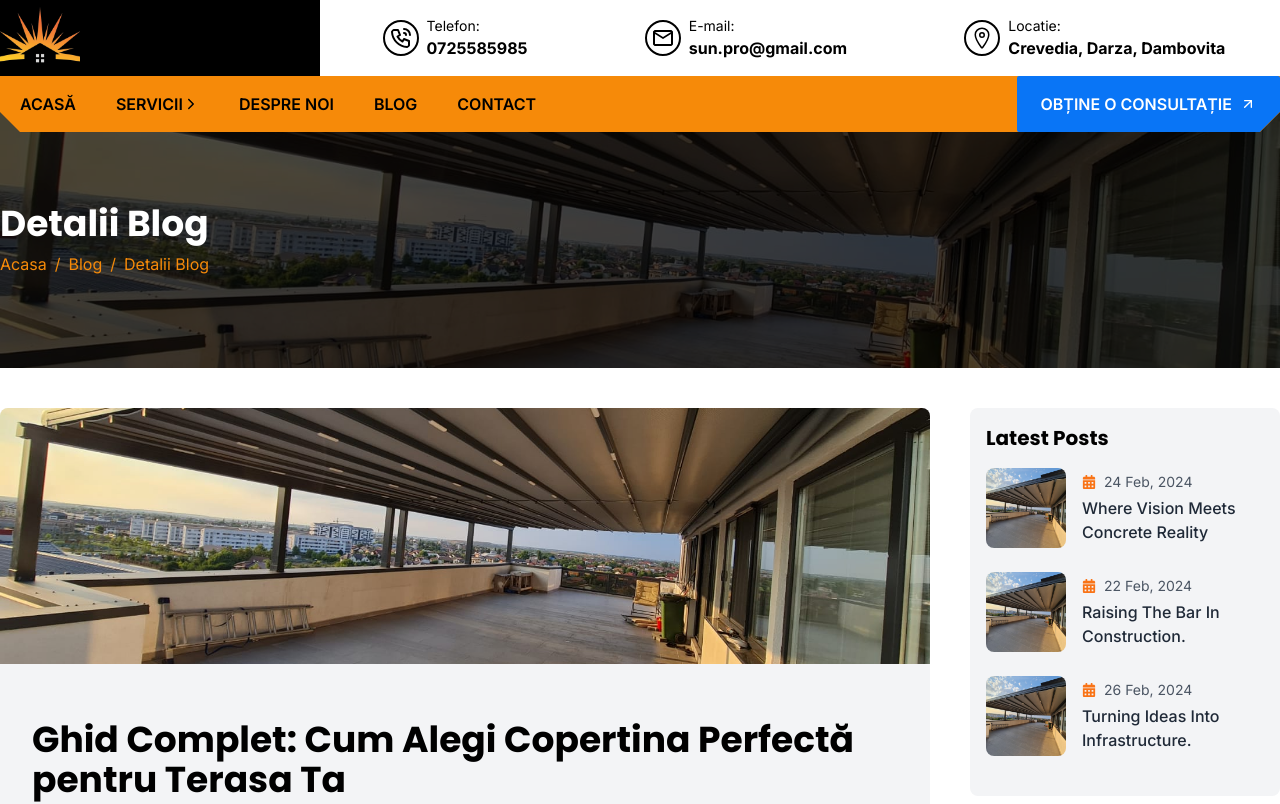
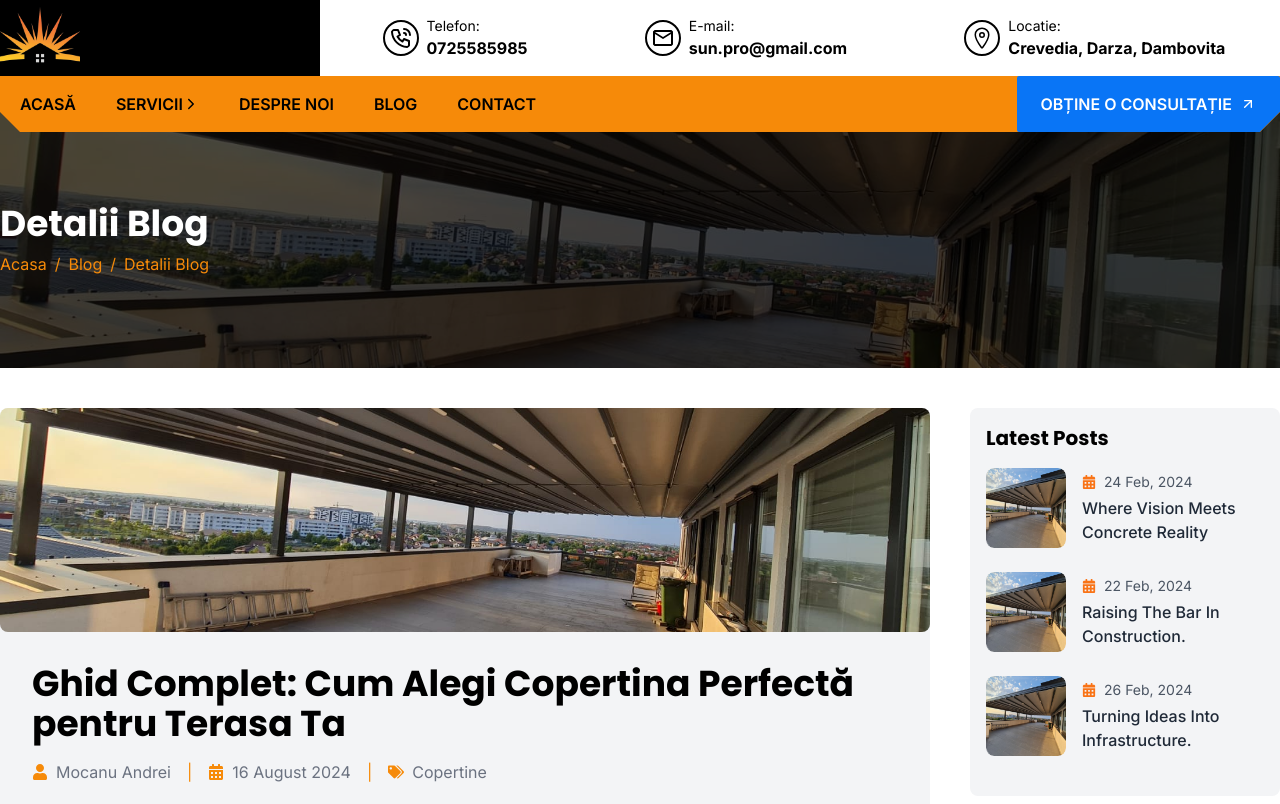
Before and after one commit to mocanuandrei1/sun-pro-2, a Next.js app: page /blog/detalii-blog in a window 1280 px wide. Shown: the top 804 px of the page. Built offline with nearby package versions, Linux system fonts and the light colour scheme.

Commit message:
Refactor image handling in BlogPost and RecentPosts components

```diff
--- a/src/app/(pageLayout)/blog/detalii-blog/page.js
+++ b/src/app/(pageLayout)/blog/detalii-blog/page.js
@@ -9,13 +9,17 @@ export default function BlogPost() {
       {/* Secțiunea principală - Conținutul blogului */}
       <article className="w-3/4">
         <div className="bg-gray-100 mb-6 rounded-lg ">
-          <div className="relative h-64 w-full mb-6 rounded-t-lg ">
+          <div className="relative overflow-hidden group">
+            {/* Imaginea principală */}
             <Image
               src="/Hero1.jpg"
               alt="Ghid Complet: Cum Alegi Copertina Perfectă pentru Terasa Ta"
-              layout="fill"
-              objectFit="cover"
-              className="rounded-t-lg transition-transform duration-500 group-hover:scale-105"
+              width={800}
+              height={600}
+              className="w-full h-56 object-cover rounded-lg transition-transform duration-500 group-hover:scale-105"
+              sizes="(max-width: 768px) 100vw,
+         (max-width: 1200px) 50vw,
+         33vw"
             />
             <div className="vertical-rect"></div>
           </div>
--- a/src/components/RecentPosts.js
+++ b/src/components/RecentPosts.js
@@ -32,14 +32,15 @@ export default function RecentPosts() {
           {posts.map((post, index) => (
             <li key={index} className="mb-6 flex items-center">
               <div className="w-20 h-20 flex-shrink-0">
-                <div className="relative w-full h-full rounded-lg ">
+                <div className="relative w-full h-full rounded-lg group overflow-hidden">
                   <Image
                     src={post.imageUrl}
                     alt={post.title}
                     layout="fill"
                     objectFit="cover"
-                    className="rounded-lg"
+                    className="w-20 h-20 object-cover rounded-lg transition-transform duration-500 group-hover:scale-105"
                   />
+                  <div className="vertical-rect"></div>
                 </div>
               </div>
               <div className="ml-4">
```
